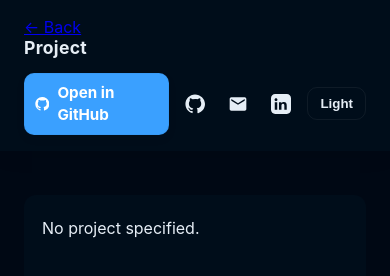
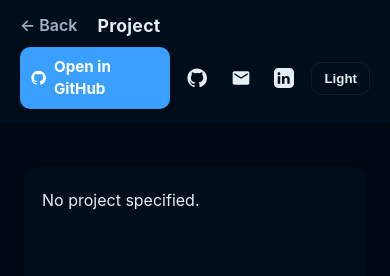
Before and after one commit to ahmadhrashid/mySite, a plain HTML site: page project.html in a window 390 px wide. Drawn offline with nearby package versions, Linux system fonts and the light colour scheme.

Commit message:
improved spacing, put correct site titles

```diff
--- a/project.html
+++ b/project.html
@@ -4,17 +4,17 @@
 <head>
     <meta charset="utf-8" />
     <meta name="viewport" content="width=device-width,initial-scale=1" />
-    <title>Project — Portfolio</title>
+    <title>Ahmad Rashid</title>
 
     <link rel="stylesheet" href="styles.css" />
     <link rel="stylesheet" href="https://cdnjs.cloudflare.com/ajax/libs/highlight.js/11.8.0/styles/default.min.css" />
 </head>
 
-<body>
+<body class="project">
     <header class="site-header">
         <div class="container header-inner">
             <div class="brand">
-                <a href="index.html" class="back">← Back</a>
+                <a href="/" class="back">← Back</a>
                 <h1 id="project-title" class="name">Project</h1>
                 <p id="project-sub" class="tagline"></p>
             </div>
--- a/scripts/project.js
+++ b/scripts/project.js
@@ -17,6 +17,8 @@ document.addEventListener("DOMContentLoaded", () => {
         document.getElementById("markdown-content").innerText = `Project "${id}" not found.`;
         return;
     }
+    document.title = `Ahmad Rashid | ${project.title}`;
+
 
     // fill header meta
     document.getElementById("project-title").innerText = project.title;
--- a/scripts/projects.js
+++ b/scripts/projects.js
@@ -2,7 +2,7 @@ window.PROJECTS = [
     {
         id: "go-redis",
         title: "Redis Clone in Go",
-        short: "A Redis-like server in Go; implemented BLPOP, PUBLISH and basic replication.",
+        short: "Built a high-performance Redis clone in Go with replication, concurrency, and core key-value operations.",
         tech: ["Go", "Networking", "RESP"],
         impact: "Implemented BLPOP and PUBLISH; passed the provided unit tests for Stage NA2 and integrated replication ACKs.",
         repo: "https://github.com/ahmadhrashid/go-redis",
--- a/styles.css
+++ b/styles.css
@@ -478,3 +478,65 @@ body {
     min-width: 0;
     word-break: break-word;
 }
+
+/* -------- spacing tweaks ---------- */
+
+/* 1) more space between main content and footer site-wide */
+.site-footer {
+    margin: 100px 0 120px;
+}
+
+/* 2) give the header brand (back link + title) more horizontal breathing room */
+body.project .brand {
+    display: flex;
+    align-items: center;
+    gap: 16px;
+    /* space between back link and name */
+}
+
+.brand .back {
+    margin-right: 6px;
+    /* extra nudge (optional) */
+    color: var(--muted);
+    text-decoration: none;
+    font-weight: 600;
+}
+
+/* --- NEW: more vertical breathing room in header --- */
+/* apply only on project pages */
+body.project :root {
+    --header-height: 96px;
+}
+
+body.project .site-header .header-inner {
+    padding-top: 22px;
+    padding-bottom: 22px;
+    padding-left: 24px;
+    padding-right: 24px;
+}
+
+/* 3) small-screen adjustments */
+@media (max-width: 900px) {
+    .site-footer {
+        margin: 60px 0 80px;
+    }
+
+    .brand {
+        gap: 10px;
+    }
+
+    .brand .back {
+        margin-right: 4px;
+    }
+
+    body.project :root {
+        --header-height: 76px;
+    }
+
+    body.project .site-header .header-inner {
+        padding-top: 14px;
+        padding-bottom: 14px;
+        padding-left: 20px;
+        padding-right: 20px;
+    }
+}
```
Also changed, not shown: index.html (+1 -1 lines).
